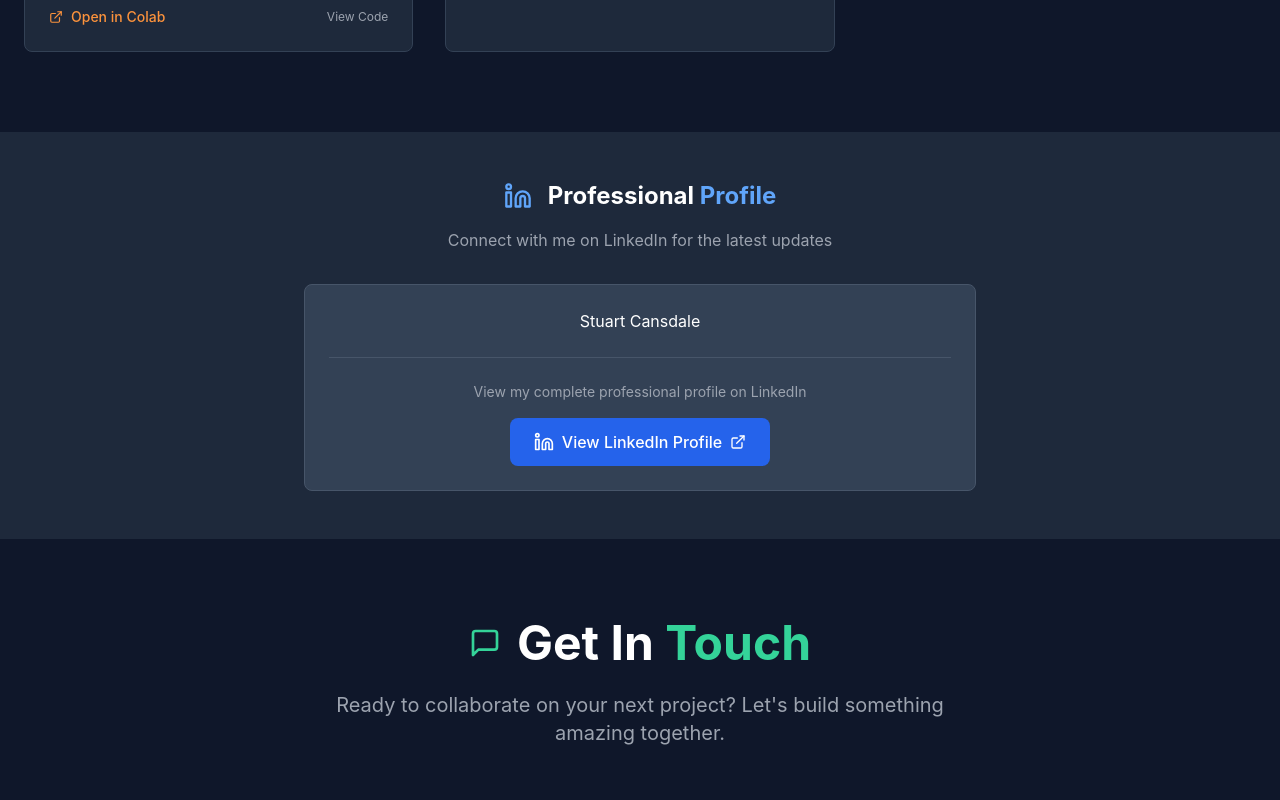
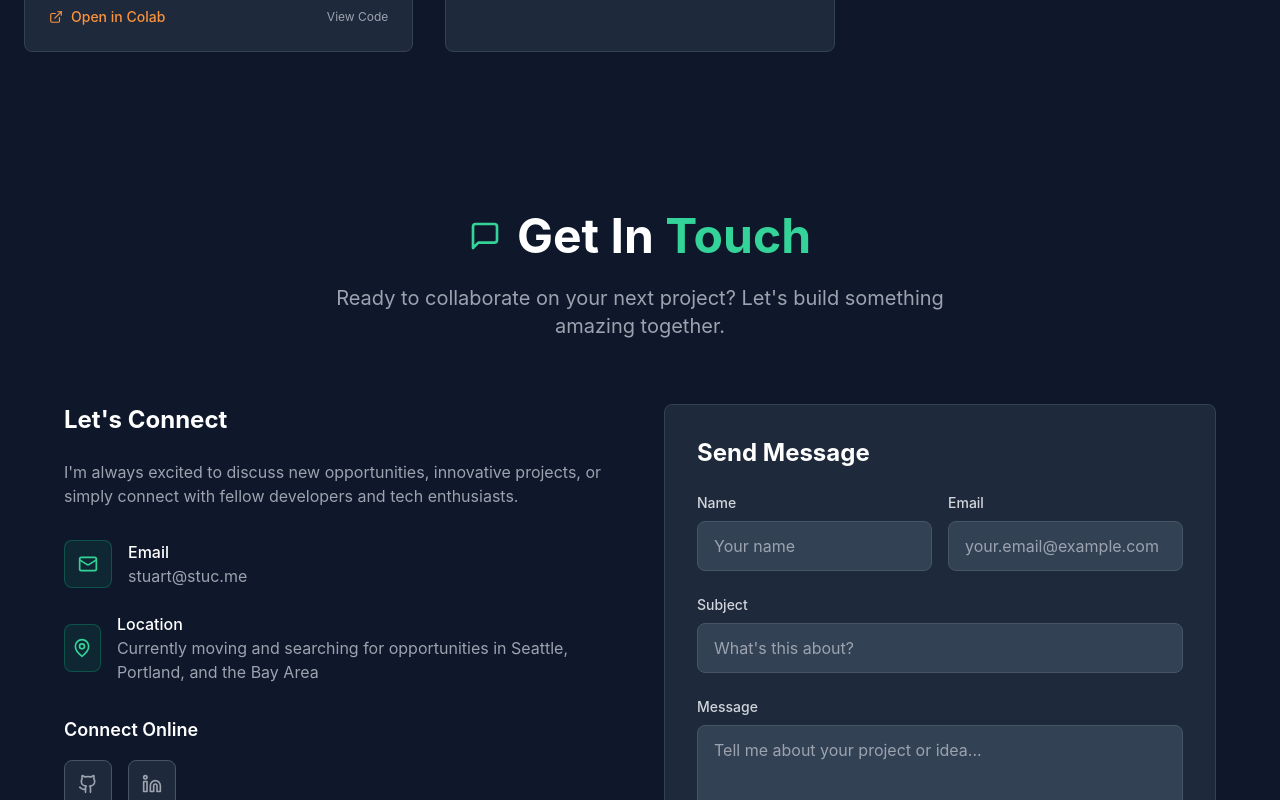
Before and after one commit to porridge404/personal_website, a React (Vite) app: page / in a window 1280 px wide. Shown: the part 4860-5660 px from the top of the page. Built offline with nearby package versions, Linux system fonts and the light colour scheme.

Commit message:
Clean up unused Firebase and LinkedIn code

```diff
--- a/src/App.tsx
+++ b/src/App.tsx
@@ -1,11 +1,10 @@
-import React, { useEffect } from 'react';
+import React from 'react';
 import Header from './components/Header';
 import Hero from './components/Hero';
 import About from './components/About';
 import Experience from './components/Experience';
 import Projects from './components/Projects';
 import GoogleProjects from './components/GoogleProjects';
-import LinkedInWidget from './components/LinkedInWidget';
 import Contact from './components/Contact';
 import Footer from './components/Footer';
 
@@ -19,7 +18,6 @@ function App() {
         <Experience />
         <Projects />
         <GoogleProjects />
-        <LinkedInWidget />
         <Contact />
       </main>
       <Footer />
--- a/src/components/Contact.tsx
+++ b/src/components/Contact.tsx
@@ -1,5 +1,5 @@
 import React, { useState } from 'react';
-import { Mail, Phone, MapPin, Send, Github, Linkedin, MessageSquare } from 'lucide-react';
+import { Mail, MapPin, Send, Github, Linkedin, MessageSquare } from 'lucide-react';
 
 const Contact: React.FC = () => {
   const [formData, setFormData] = useState({
@@ -84,7 +84,7 @@ const Contact: React.FC = () => {
                 </div>
                 <div>
                   <p className="font-medium text-white">Location</p>
-                  <p className="text-gray-400">United Kingdom</p>
+                  <p className="text-gray-400">Currently moving and searching for opportunities in Seattle, Portland, and the Bay Area</p>
                 </div>
               </div>
             </div>
--- a/src/components/LinkedInWidget.tsx
+++ /dev/null
@@ -1,67 +0,0 @@
-import React from 'react';
-import { Linkedin, ExternalLink } from 'lucide-react';
-
-const LinkedInWidget: React.FC = () => {
-  return (
-    <section className="py-12 bg-slate-800">
-      <div className="container mx-auto px-6">
-        <div className="text-center mb-8">
-          <div className="flex items-center justify-center space-x-4 mb-4">
-            <Linkedin size={28} className="text-blue-400" />
-            <h3 className="text-2xl font-bold text-white">
-              Professional <span className="text-blue-400">Profile</span>
-            </h3>
-          </div>
-          <p className="text-gray-400">
-            Connect with me on LinkedIn for the latest updates
-          </p>
-        </div>
-
-        <div className="max-w-2xl mx-auto">
-          {/* LinkedIn Profile Badge */}
-          <div className="bg-slate-700 border border-slate-600 rounded-lg p-6 text-center">
-            <div className="mb-6">
-              <div
-                className="LI-profile-badge"
-                data-version="v1"
-                data-size="large"
-                data-locale="en_US"
-                data-type="horizontal"
-                data-theme="dark"
-                data-vanity="stuartcansdale"
-              >
-                <a
-                  className="LI-simple-link"
-                  href='https://uk.linkedin.com/in/stuartcansdale?trk=profile-badge'
-                  target="_blank"
-                  rel="noopener noreferrer"
-                >
-                  Stuart Cansdale
-                </a>
-              </div>
-            </div>
-
-            {/* Fallback content */}
-            <div className="mt-6 pt-6 border-t border-slate-600">
-              <p className="text-gray-400 text-sm mb-4">
-                View my complete professional profile on LinkedIn
-              </p>
-              <a
-                href="https://www.linkedin.com/in/stuartcansdale/"
-                target="_blank"
-                rel="noopener noreferrer"
-                className="inline-flex items-center space-x-2 bg-blue-600 hover:bg-blue-700 text-white px-6 py-3 rounded-lg font-medium transition-colors"
-              >
-                <Linkedin size={20} />
-                <span>View LinkedIn Profile</span>
-                <ExternalLink size={16} />
-              </a>
-            </div>
-          </div>
-        </div>
-      </div>
-    </section>
-  );
-};
-
-export default LinkedInWidget;
```
Also changed, not shown: 1 other file (tests, documents, lock files or other folders).
